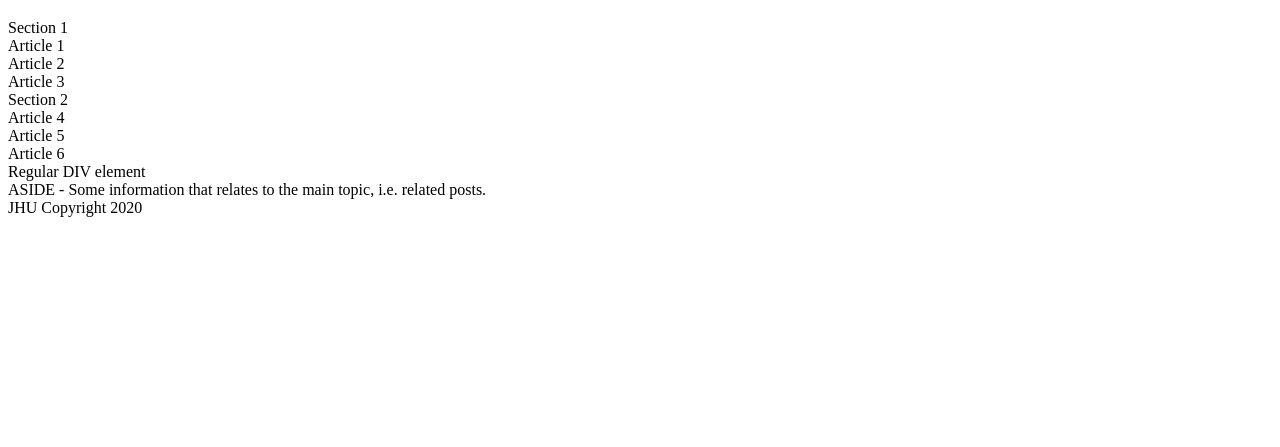
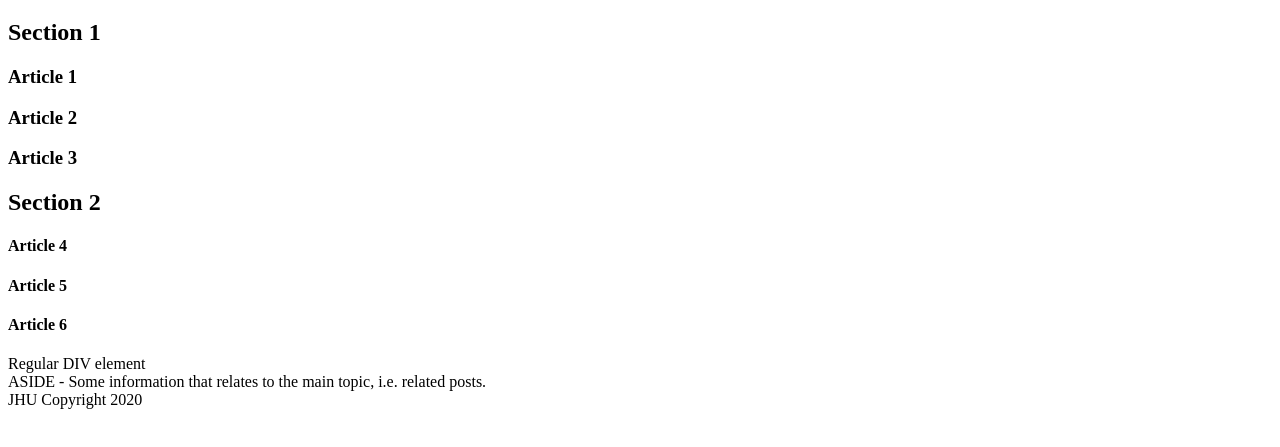
Before and after one commit to AU-Chidex/Mygitwebtest, a plain HTML site: page Lessons/Lesson 3/Lesson3.html in a window 1280 px wide. Shown: the part 113-560 px from the top of the page. Drawn offline with Linux system fonts and the light colour scheme.

Commit message:
new updates to lesson 3

```diff
--- a/Lessons/Lesson 3/Lesson3.html
+++ b/Lessons/Lesson 3/Lesson3.html
@@ -17,16 +17,16 @@
     </header>
     <h1>This is the Main Heading of the Page (Hard not to have it)</h1>
     <section>
-        Section 1
-        <article>Article 1</article>
-        <article>Article 2</article>
-        <article>Article 3</article>
+        <h2>Section 1</h2>
+        <article><h3>Article 1</h3></article>
+        <article><h3>Article 2</h3></article>
+        <article><h3>Article 3</h3></article>
     </section>
     <section>
-        Section 2
-        <article>Article 4</article>
-        <article>Article 5</article>
-        <article>Article 6</article>
+        <h2>Section 2</h2>
+        <article><h4>Article 4</h4></article>
+        <article><h4>Article 5</h4></article>
+        <article><h4>Article 6</h4></article>
         <div>Regular DIV element</div>
     </section>
     <aside>
```
